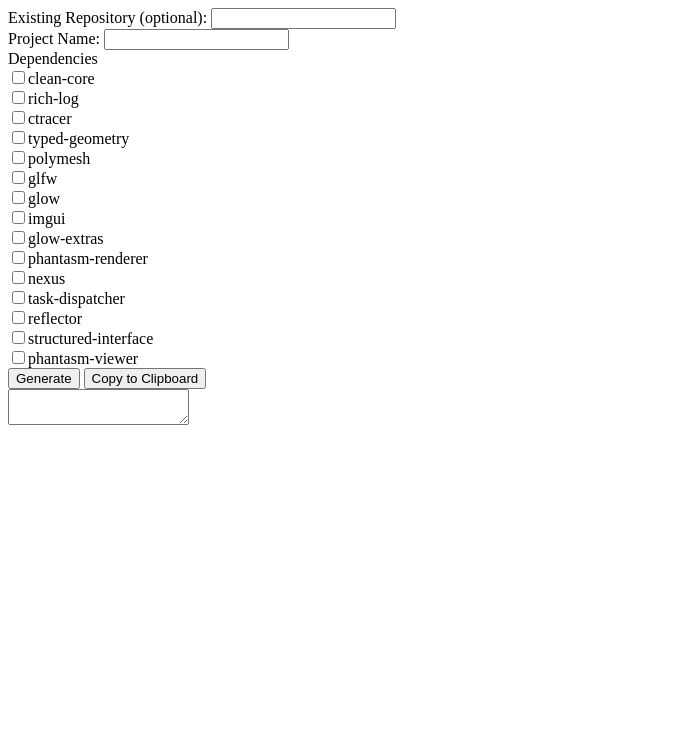
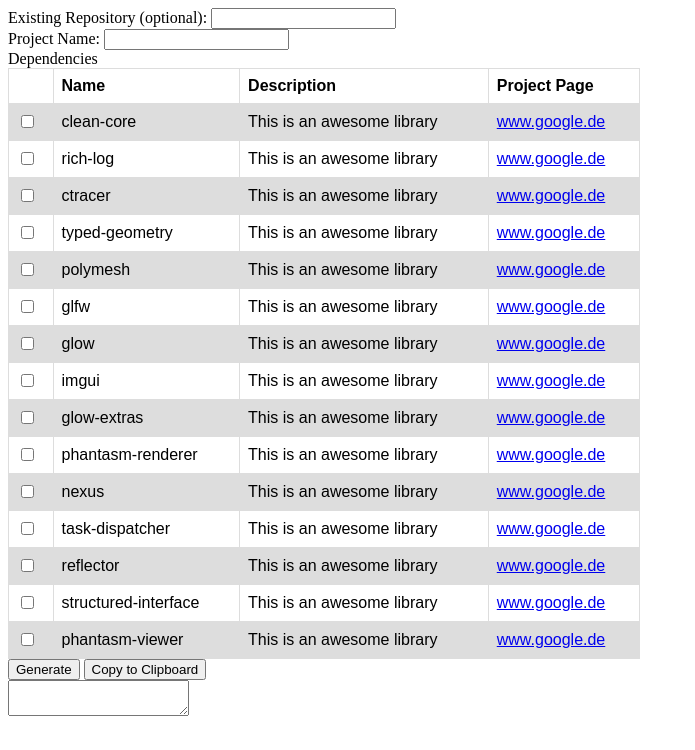
Before and after one commit to juliusnehring/cpp-projectify, a plain HTML site: page index.html in a window 1280 px wide. Shown: the whole page, without its empty margins (0-695 px from the left). Drawn offline with Linux system fonts and the light colour scheme.

Commit message:
Minimal styling.

```diff
--- a/create_script.js
+++ b/create_script.js
@@ -4,6 +4,8 @@ class Library {
         this.url = url;
         this.dependencies = [];
         this.checkbox == null;
+        this.projectPage = "www.google.de";
+        this.description = "This is an awesome library";
     }
 }
 
@@ -78,6 +80,64 @@ function onCheckboxClicked(cb) {
     else {
         disable_lib(name);
     }
+}
+
+function init() {
+    var container = document.getElementById("libraries_div");
+    var table = document.createElement("table");
+
+    var header = document.createElement("tr");
+    header.appendChild(document.createElement("th")); // checkbox
+    var header_name = document.createElement("th");
+    header_name.appendChild(document.createTextNode("Name"));
+    header.appendChild(header_name);
+    var header_description = document.createElement("th");
+    header_description.appendChild(document.createTextNode("Description"));
+    header.appendChild(header_description);
+    var header_project_url = document.createElement("th");
+    header_project_url.appendChild(document.createTextNode("Project Page"));
+    header.appendChild(header_project_url);
+    table.appendChild(header);
+
+    for (lib of libraries) {
+        var row = document.createElement("tr");
+        var checkbox_container = document.createElement("td");
+        var name_container = document.createElement("td");
+        var description_container = document.createElement("td");
+        var project_page_container = document.createElement("td");
+
+        var checkbox = document.createElement("input");
+        var cbId = lib.name + "Checkbox";
+        checkbox.id = cbId;
+        checkbox.type = "checkbox";
+        checkbox.textContent = lib.name;
+        lib.checkbox = checkbox;
+        checkbox.onclick = function () { onCheckboxClicked(this); };
+
+        var label = document.createElement("label");
+        label.setAttribute("for", cbId);
+        label.innerText = lib.name;
+
+        var description = document.createTextNode(lib.description);
+
+        var project_page = document.createElement("a");
+        var link_text = document.createTextNode(lib.projectPage);
+        project_page.appendChild(link_text)
+        project_page.title = lib.projectPage;
+        project_page.href = lib.projectPage;
+
+        checkbox_container.appendChild(checkbox);
+        name_container.appendChild(label);
+        description_container.appendChild(description);
+        project_page_container.appendChild(project_page);
+
+        row.appendChild(checkbox_container);
+        row.appendChild(name_container);
+        row.appendChild(description_container);
+        row.appendChild(project_page_container);
+        table.appendChild(row);
+    }
+    container.appendChild(table);
 }
 
 function setupCheckboxes() {
@@ -423,5 +483,5 @@ function generate_script() {
 }
 
 window.onload = function () {
-    this.setupCheckboxes();
+    this.init();
 }
--- a/index.html
+++ b/index.html
@@ -4,7 +4,23 @@
 <meta charset="UTF-8">
 <title>C++ Project maker</title>
 </head>
+<style>
+    table {
+      font-family: arial, sans-serif;
+      border-collapse: collapse;
+      width: 50%;
+    }
 
+    td, th {
+      border: 1px solid #dddddd;
+      text-align: left;
+      padding: 8px;
+    }
+
+    tr:nth-child(even) {
+      background-color: #dddddd;
+    }
+    </style>
 <body>
 <div>
 <label for="git_repository_text_field">Existing Repository (optional):</label>
```
